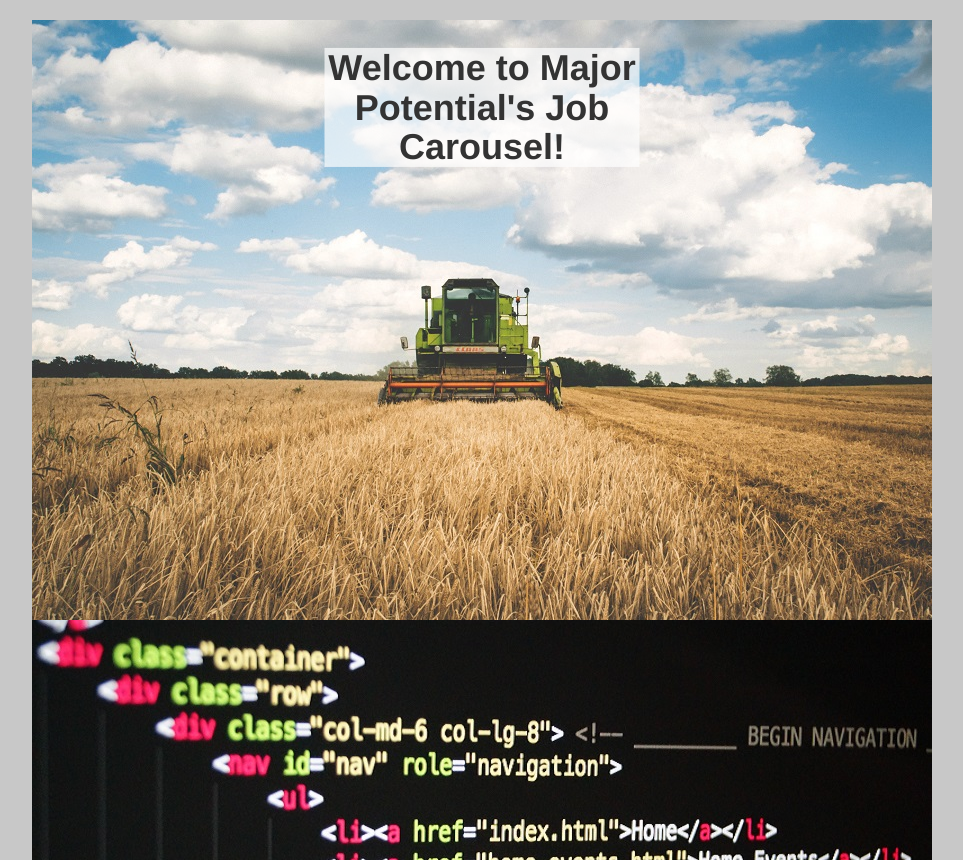
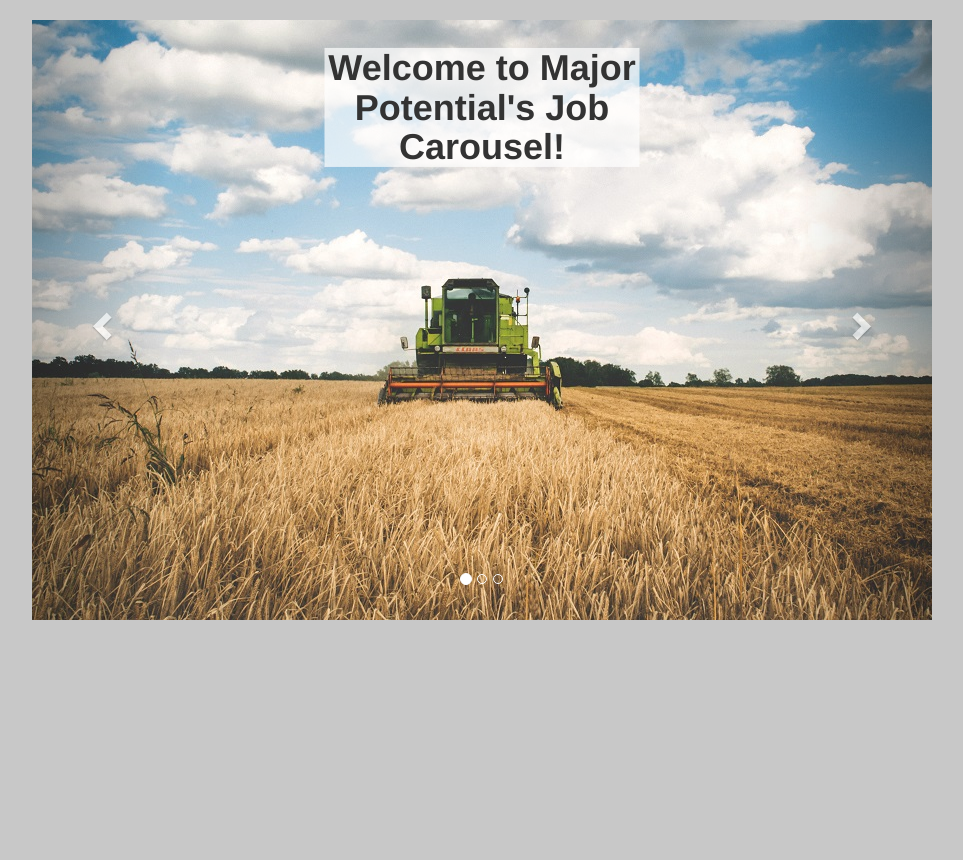
Before and after one commit to theworkingmen/idb, a Flask app: page / in a window 1280 px wide. Shown: the part 90-950 px from the top of the page, without its empty margins (158-1121 px from the left). After the commit the page ends 710 px from the top, so only its background shows below. Run offline with Flask 2, Linux system fonts and the light colour scheme; some libraries are stand-ins or nearby versions.

Commit message:
About.html style updated, carousel fixed.

```diff
--- a/templates/about.html
+++ b/templates/about.html
@@ -70,6 +70,10 @@
         	width: 100%;
         }
 
+        .text-center {
+            line-height: 0.9em;
+        }
+
     </style>
 
     <meta name="viewport" content="width=device-width, initial-scale=1.0">
@@ -126,6 +130,7 @@
             <img src="https://abeltesfaye350612815.files.wordpress.com/2018/01/img_1901_facetune_20-01-2018-18-48-19-e1516501911712.jpg?w=302&h=343"
                   class="img-circle center-block profileimg">
             <p class="text-center">Abel Tesfaye </p>
+
 						<p class="text-center"> Back-End </p>
 						<p class="text-center"> I am a junior Computer Science major.</p>
 						<p id = "abel_commits" class="text-center"> </p>
--- a/templates/splash.html
+++ b/templates/splash.html
@@ -38,7 +38,7 @@
 
 
 		<!-- Carousel. Stock photos used in this example taken from www.pexels.com -->
-		<div id="carousel-main" class="carousel slide" data-ride="carousel">
+		<!--<div id="carousel-main" class="carousel slide" data-ride="carousel">
 			<div class="carousel-inner">
 				<div class="carousel-item active">
 					<img class="d-block w-100" src="{{url_for('static', filename='images/agricultureresize.jpg')}}">
@@ -61,7 +61,42 @@
 			<div id="carousel-title">
 				<h1 class="carousel-text">Welcome to Major Potential's Job Carousel!</h1>
 			</div>
-		</div>
+		</div>-->
+    <div id="carousel-main" class="carousel slide" data-ride="carousel">
+    <!-- Indicators -->
+    <ol class="carousel-indicators">
+      <li data-target="#carousel-main" data-slide-to="0" class="active"></li>
+      <li data-target="#carousel-main" data-slide-to="1"></li>
+      <li data-target="#carousel-main" data-slide-to="2"></li>
+    </ol>
+
+    <!-- Wrapper for slides -->
+    <div class="carousel-inner">
+
+        <div class="item carousel-item active">
+          <img class="d-block w-100" src="{{url_for('static', filename='images/agricultureresize.jpg')}}">
+        </div>
+        <div class="item carousel-item">
+          <img class="d-block w-100" src="{{url_for('static', filename='images/ITresize.jpg')}}" alt="Information Technology">
+        </div>
+        <div class="item carousel-item">
+          <img class="d-block w-100" src="{{url_for('static', filename='images/manufacturingresize.jpg')}}" alt="Manufacturing">
+        </div>
+        <div id="carousel-title">
+        <h1 class="carousel-text">Welcome to Major Potential's Job Carousel!</h1>
+      </div>
+    </div>
+
+    <!-- Left and right controls -->
+    <a class="left carousel-control" href="#carousel-main" data-slide="prev">
+      <span class="glyphicon glyphicon-chevron-left"></span>
+      <span class="sr-only">Previous</span>
+    </a>
+    <a class="right carousel-control" href="#carousel-main" data-slide="next">
+      <span class="glyphicon glyphicon-chevron-right"></span>
+      <span class="sr-only">Next</span>
+    </a>
+  </div>
 
     <!-- Optional JavaScript. Always leave these statements down here, at file bottom. -->
     <!-- Always have jQuery first, then Popper.js, then Bootstrap JS -->
```
